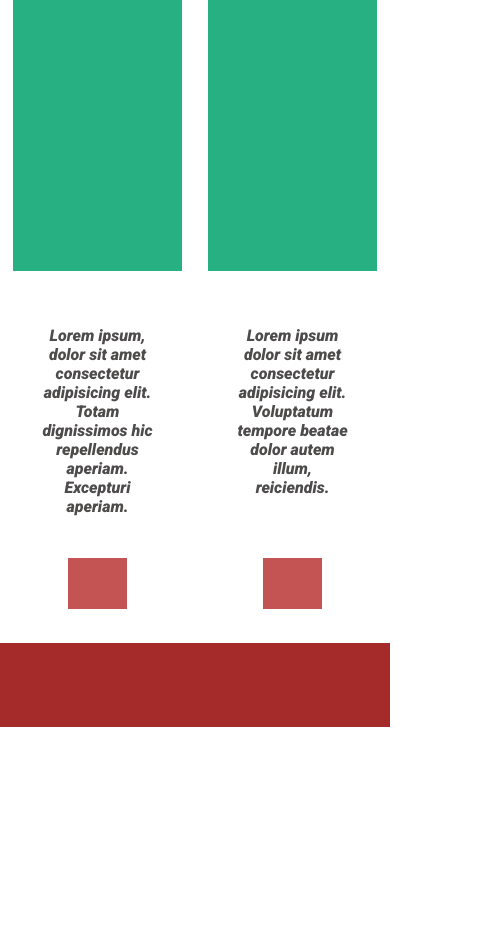
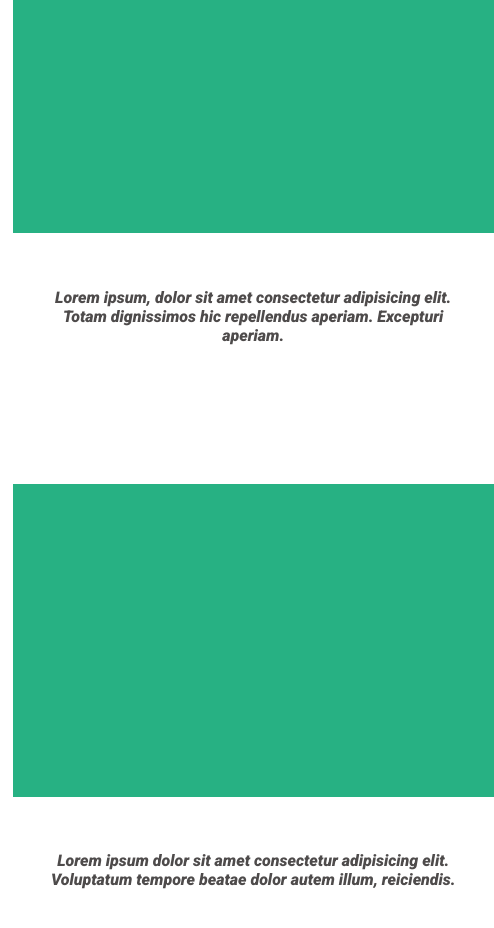
Before and after one commit to tharduvi/TemplatesHTML, a plain HTML site: page TemplatesHTML/Template 1/index.html in a window 390 px wide. Shown: the part 1037-1965 px from the top of the page, 494 px wide, since content can reach past the window. Before the commit the page ends 1764 px from the top, so only its background shows below. Drawn offline with Linux system fonts and the light colour scheme.

Commit message:
Atualização responsiva

```diff
--- a/TemplatesHTML/Template 1/index.html
+++ b/TemplatesHTML/Template 1/index.html
@@ -33,13 +33,9 @@
                 Lorem ipsum dolor sit amet consectetur adipisicing elit. Voluptatum tempore beatae dolor autem illum, reiciendis.
             </p>
 
-            <div class="container-redbox">
-                <div class="grid-item-redbox1">
 
-                </div>
-                <div class="grid-item-redbox2">
-
-                </div>
+                <div class="grid-item-redbox1"></div>
+                <div class="grid-item-redbox2"></div>
             </div>
         </main> <!-- Fimmain 2 -->
 
--- a/TemplatesHTML/Template 1/style.css
+++ b/TemplatesHTML/Template 1/style.css
@@ -46,7 +46,7 @@
     grid-area: m2;
     grid-template-columns: 1fr 1fr;
     grid-template-rows: auto 40vh auto 10vh; /* 70 vh*/
-    grid-template-areas: "divp1 divp1" "b1 b2" "p2 p3" "redbox redbox";
+    grid-template-areas: "divp1 divp1" "b1 b2" "p2 p3" "redbox1 redbox2";
 }
 
 .grid-item-divp1{
@@ -84,25 +84,49 @@
     text-align: center;
 }
 
-.container-redbox{
-    grid-area: redbox;
-    display: flex;
-    justify-content: space-around;
-}
-
 .grid-item-redbox1{
     background-color: rgb(196, 84, 84);
     flex-basis: 15%;
     height: 60%;
+    margin: 0px 30vh;
+    grid-area: redbox1;
 }
 
 .grid-item-redbox2{
     background-color: rgb(196, 84, 84);
     flex-basis: 15%;
     height: 60%;
+    margin: 0px 30vh;
+    grid-area: redbox2;
 }
 
 .container-griditem-footer{
     background-color: brown;
     grid-area: footer;
+} /* não faz parte do conteiner main2*/
+
+@media (max-width: 600px){
+    .grid-item-redbox1{
+        background-color: rgb(196, 84, 84);
+        flex-basis: 15%;
+        margin: 0px 30vh;
+        height: 60%;
+        grid-area: redbox1;
+    }
+
+    .grid-item-redbox2{
+        background-color: rgb(196, 84, 84);
+        flex-basis: 15%;
+        height: 60%;
+        margin: 0px 30vh;
+        grid-area: redbox2;
+    }
+
+    .container-griditem-main2{
+        grid-template-rows: auto 40vh auto 10vh 40vh auto 10vh; /* 70 vh*/
+        grid-template-areas: "divp1 divp1" "b1 b1" "p2 p2" "redbox1 redbox1" "b2 b2" "p3 p3" "redbox2 redbox2";
+    }
 }
+
+
+/* boxes com 40vh e redbox com 10vh - div 1 nao muda do lugar*/
```
